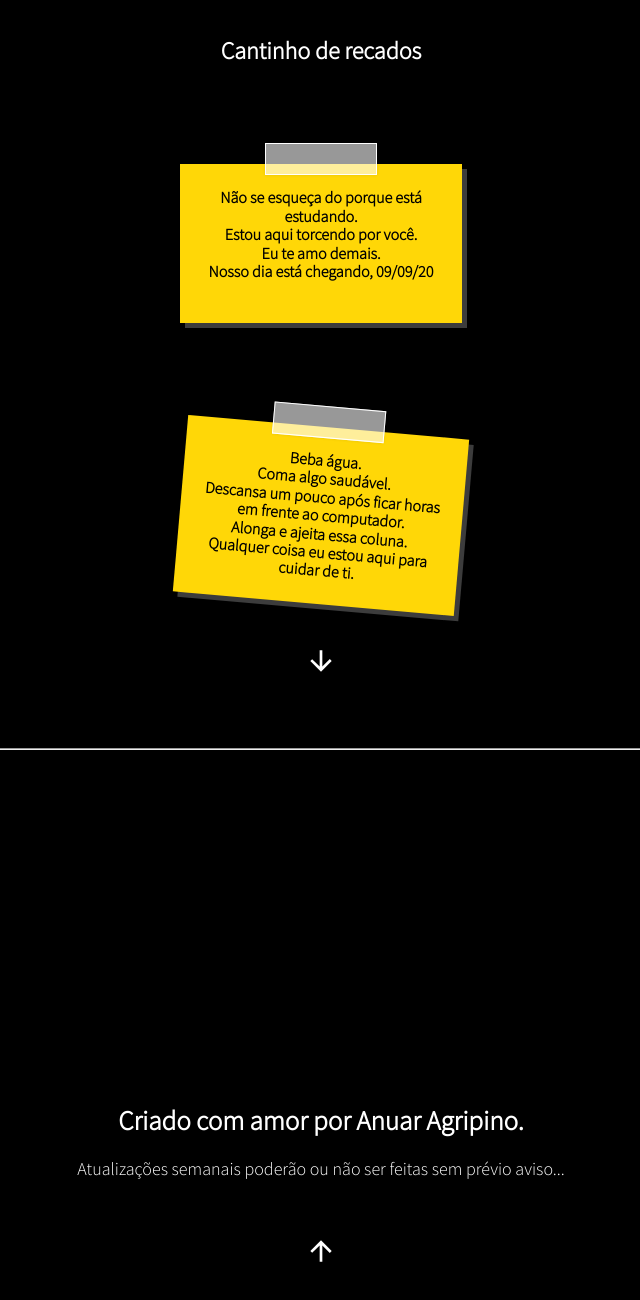
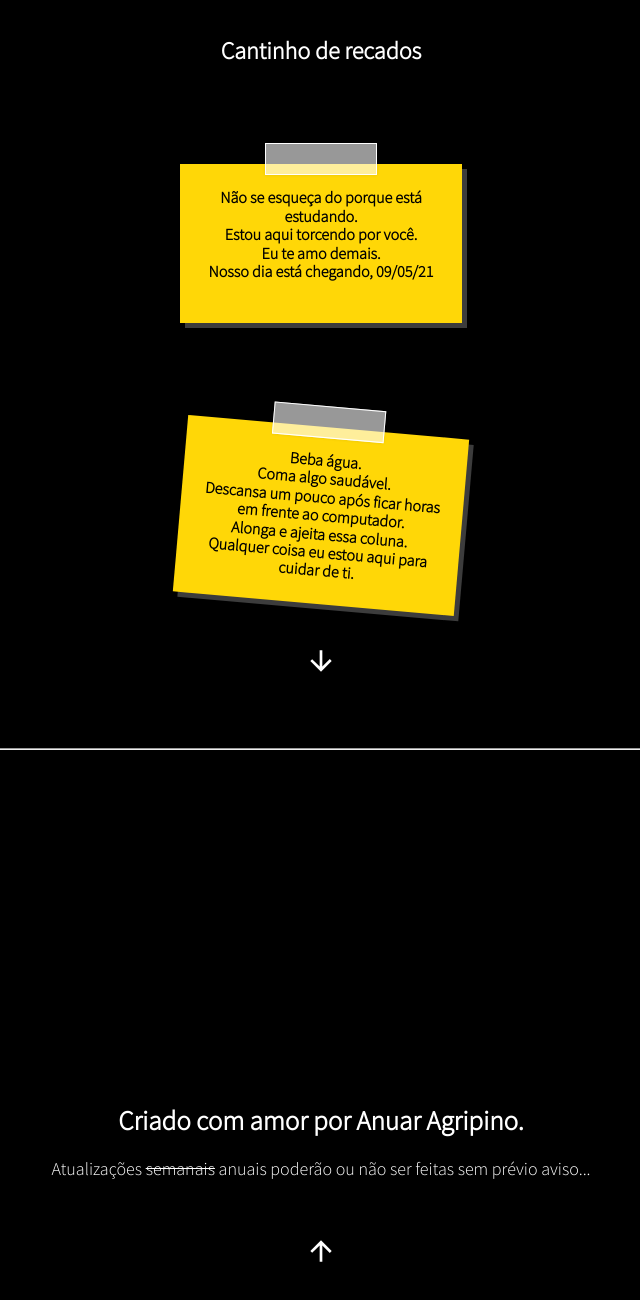
Before and after one commit to AnuarAgripino/tomilena, a plain HTML site: page index.html in a window 1280 px wide. Shown: the part 5786-7086 px from the top of the page, without its empty margins (319-959 px from the left). Drawn offline with nearby package versions, Linux system fonts and the light colour scheme; a script that the page names is missing.

Commit message:
Update index.html

```diff
--- a/index.html
+++ b/index.html
@@ -157,7 +157,7 @@
                     <strong>Não se esqueça do porque está estudando.</strong><br>
                     Estou aqui torcendo por você.<br>
                     Eu te amo demais.<br>
-                    Nosso dia está chegando, 09/09/20<br>
+                    Nosso dia está chegando, 09/05/21<br>
                     <br>
                 </p>
             </div>
@@ -182,7 +182,7 @@
         <div class="container">
             <div class="text">
                 <h2>Criado com amor por Anuar Agripino.</h2>
-                <p>Atualizações semanais poderão ou não ser feitas sem prévio aviso...</p>
+                <p>Atualizações <del>semanais</del> anuais poderão ou não ser feitas sem prévio aviso...</p>
             </div>
             <a href="#text0">
                 <ion-icon name="arrow-up"></ion-icon>
```
